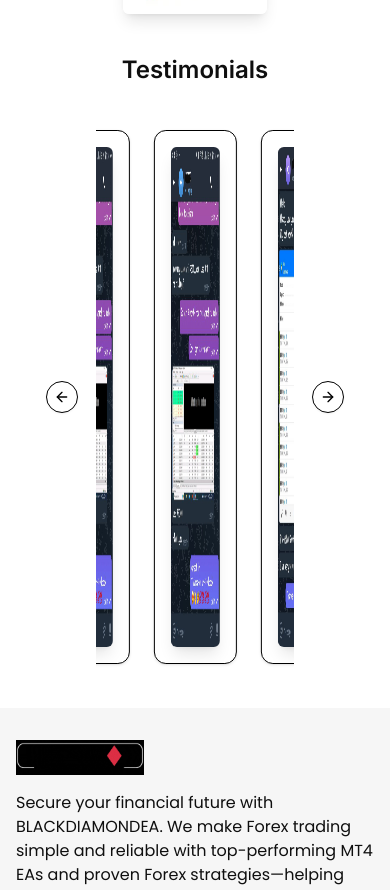
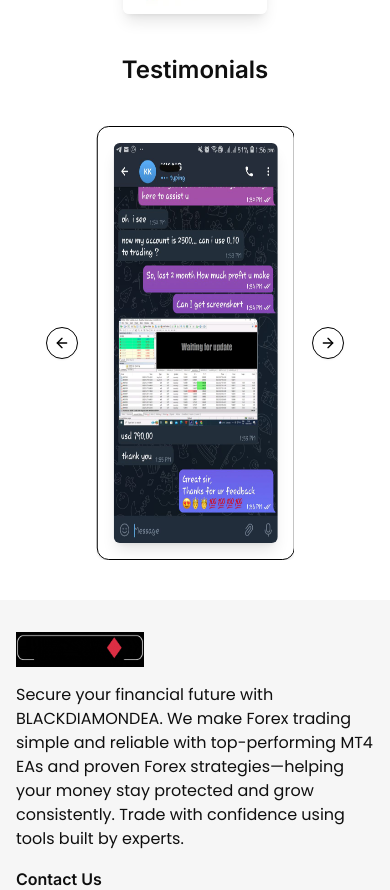
Before and after one commit to blackdiamondtrack007/blackdiamond-specialea, a Next.js app: page / in a window 390 px wide. Shown: the part 4230-5120 px from the top of the page. Built offline with nearby package versions, Linux system fonts and the light colour scheme.

Commit message:
updated testimonial carousel responsive design

```diff
--- a/src/components/home/Testimonial.js
+++ b/src/components/home/Testimonial.js
@@ -147,14 +147,14 @@ export default function Testimonial() {
               {clientReviewsItems.map((review, index) => (
                 <CarouselItem
                   key={review.id}
-                  className="basis-1/2 lg:basis-1/4"
+                  className="basis-full md:basis-1/2 lg:basis-1/3 xl:basis-1/4"
                 >
-                  <Card className="p-2 m-1">
+                  <Card className="p-2">
                     <CardContent className="flex items-center justify-center p-2">
                       <Image
                         src={review.item}
                         alt="Client Review"
-                        className="rounded-md shadow-lg hover:scale-103 duration-300 cursor-pointer h-[500px]"
+                        className="rounded-md shadow-lg hover:scale-105 duration-300 cursor-pointer h-[400px] md:h-[450px] xl:h-[500px]"
                         onClick={() => {
                           setCurrentIndex(index);
                           setOpen(true);
```
